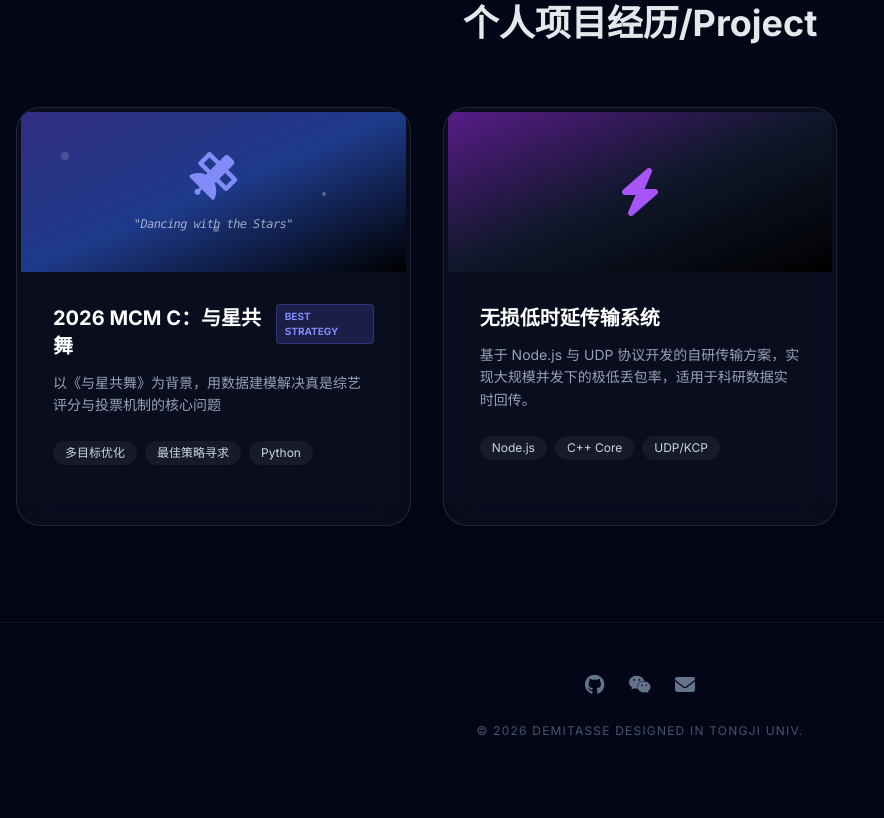
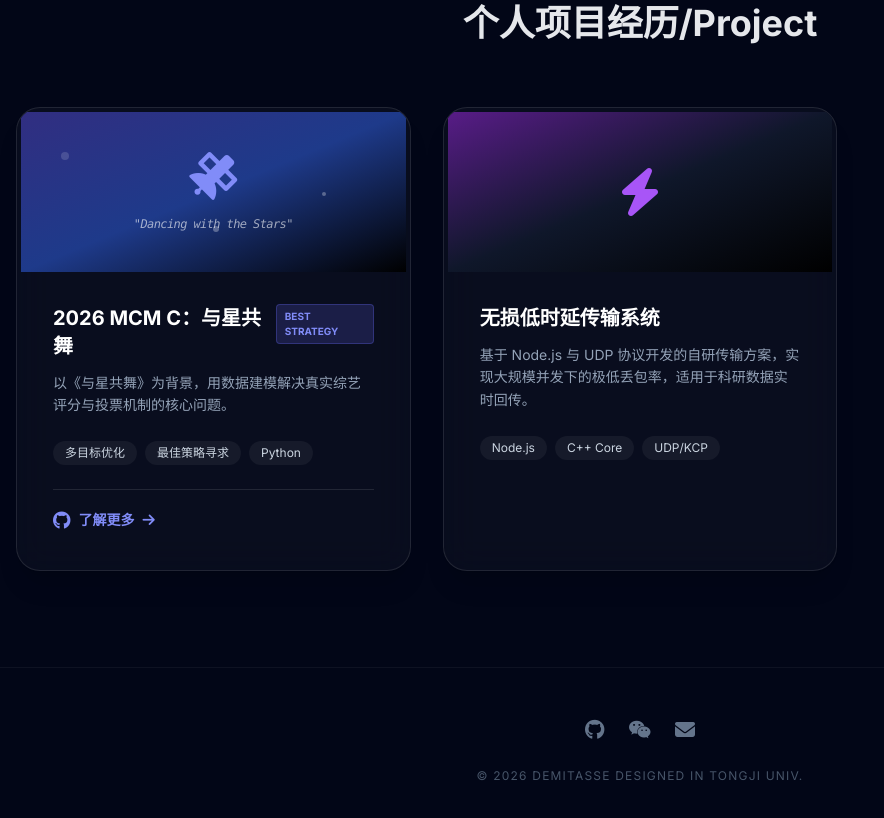
Before and after one commit to ifmxiehua-ops/Demitasse.github.io, a plain HTML site: page index.html in a window 1280 px wide. Shown: the part 3736-4554 px from the top of the page, without its empty margins (0-884 px from the left). Before the commit the page ends 4523 px from the top, so only its background shows below. Drawn offline with nearby package versions, Linux system fonts and the light colour scheme; no server answers.

Commit message:
Update index.html

```diff
--- a/index.html
+++ b/index.html
@@ -141,7 +141,7 @@
                 <div class="absolute w-full h-full bg-primary/20 blur-[100px] rounded-full animate-pulse"></div>
                 <div class="relative w-64 h-64 md:w-80 md:h-80 glass rounded-full flex items-center justify-center text-7xl border-white/10 shadow-2xl overflow-hidden group">
                     <div class="absolute inset-0 bg-gradient-to-tr from-primary/20 to-accent/20 opacity-0 group-hover:opacity-100 transition-opacity"></div>
-                    <img src="https://files.catbox.moe/v6y4u1.jpg"></i>
+                    <img src="https://files.catbox.moe/v6y4u1.jpg" alt="Profile Picture">
                 </div>
             </div>
         </div>
@@ -172,7 +172,7 @@
                         <h5 class="text-md font-semibold text-gray-300 mt-1">海洋与地球科学学院</h5>
                         <p class="text-primary text-sm font-mono mt-1 mb-3">2025.9.5 - 至今</p>
                         <p class="text-slate-400 text-sm leading-relaxed">
-                           探索海洋的码农||热衷于vibe—coding的海洋人
+                            探索海洋的码农||热衷于vibe—coding的海洋人
                         </p>
                     </div>
                 </div>
@@ -342,10 +342,6 @@
                       </div>
                   </div>
 
-
-
-
-
                 <div class="glass rounded-3xl p-6 transition-transform duration-300 hover:-translate-y-2 hover:bg-white/5">
                      <div class="text-center mb-5">
                            <h4 class="text-2xl font-bold text-white mb-2">厦门市, 中国</h4>
@@ -367,10 +363,13 @@
         </div>
     </section>
 
+    <!-- 项目 Section -->
     <section id="projects" class="py-24 relative">
         <div class="max-w-7xl mx-auto px-4">
             <h2 class="text-4xl font-bold text-center mb-16">个人项目经历/Project</h2>
             <div class="grid md:grid-cols-2 lg:grid-cols-3 gap-8">
+
+                <!-- 项目 1：与星共舞 -->
                 <div class="glass group rounded-3xl overflow-hidden shadow-xl hover:-translate-y-2 transition-all p-1">
                     <div class="h-40 bg-gradient-to-br from-indigo-900 via-blue-900 to-black flex flex-col items-center justify-center text-white relative overflow-hidden">
                         <div class="absolute inset-0 opacity-30 group-hover:scale-110 transition-transform duration-700">
@@ -381,22 +380,32 @@
                         <i class="fas fa-satellite text-5xl mb-4 text-indigo-400 group-hover:rotate-12 transition-transform"></i>
                         <span class="text-xs font-mono tracking-tighter opacity-60 italic">"Dancing with the Stars"</span>
                     </div>
-                    <div class="p-8">
+                    <div class="p-8 flex flex-col h-[calc(100%-10rem)]">
                         <div class="flex justify-between items-start mb-3">
                             <h3 class="text-xl font-bold text-white">2026 MCM C：与星共舞</h3>
                             <span class="px-2 py-1 bg-indigo-500/20 text-indigo-400 text-[10px] font-bold rounded border border-indigo-500/30">BEST STRATEGY</span>
                         </div>
-                        <p class="text-slate-400 text-sm mb-6 leading-relaxed">
-                            以《与星共舞》为背景，用数据建模解决真是综艺评分与投票机制的核心问题
+                        <p class="text-slate-400 text-sm mb-6 leading-relaxed flex-grow">
+                            以《与星共舞》为背景，用数据建模解决真实综艺评分与投票机制的核心问题。
                         </p>
                         <div class="flex flex-wrap gap-2 mb-6">
                             <span class="px-3 py-1 bg-white/5 rounded-full text-xs font-medium text-slate-300">多目标优化</span>
                             <span class="px-3 py-1 bg-white/5 rounded-full text-xs font-medium text-slate-300">最佳策略寻求</span>
                             <span class="px-3 py-1 bg-white/5 rounded-full text-xs font-medium text-slate-300">Python</span>
                         </div>
+
+                        <!-- 我们在这里添加了带有动画效果的链接 -->
+                        <div class="mt-auto pt-4 border-t border-white/10">
+                            <a href="https://github.com/ifmxiehua-ops/MCM-2026-C" target="_blank" class="inline-flex items-center text-sm font-bold text-indigo-400 hover:text-indigo-300 transition-colors group/link">
+                                <i class="fab fa-github mr-2 text-lg"></i>
+                                了解更多
+                                <i class="fas fa-arrow-right ml-2 transform group-hover/link:translate-x-1 transition-transform"></i>
+                            </a>
+                        </div>
                     </div>
                 </div>
 
+                <!-- 项目 2 -->
                 <div class="glass group rounded-3xl overflow-hidden shadow-xl hover:-translate-y-2 transition-all p-1">
                     <div class="h-40 bg-gradient-to-br from-purple-900 via-slate-900 to-black flex items-center justify-center text-white">
                         <i class="fas fa-bolt text-5xl text-primary group-hover:scale-110 transition-transform"></i>
```
